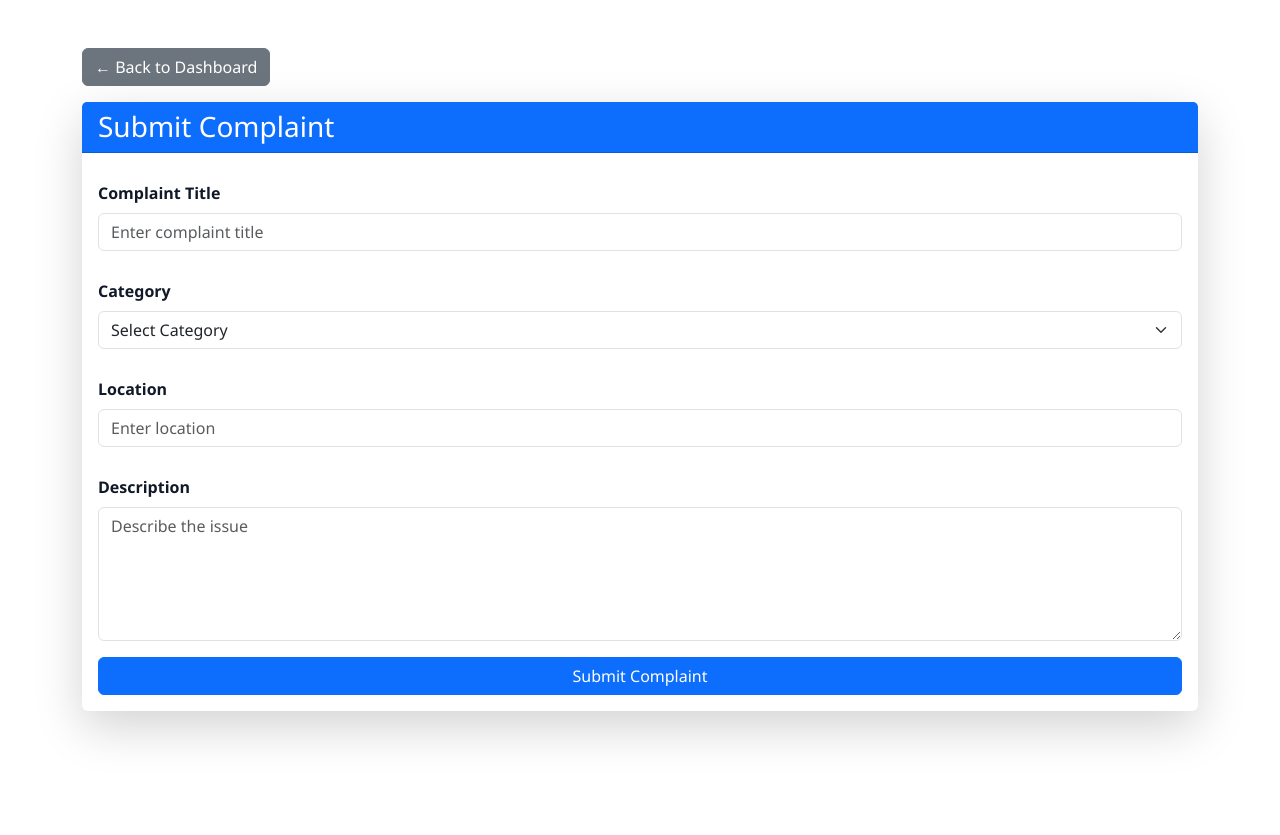
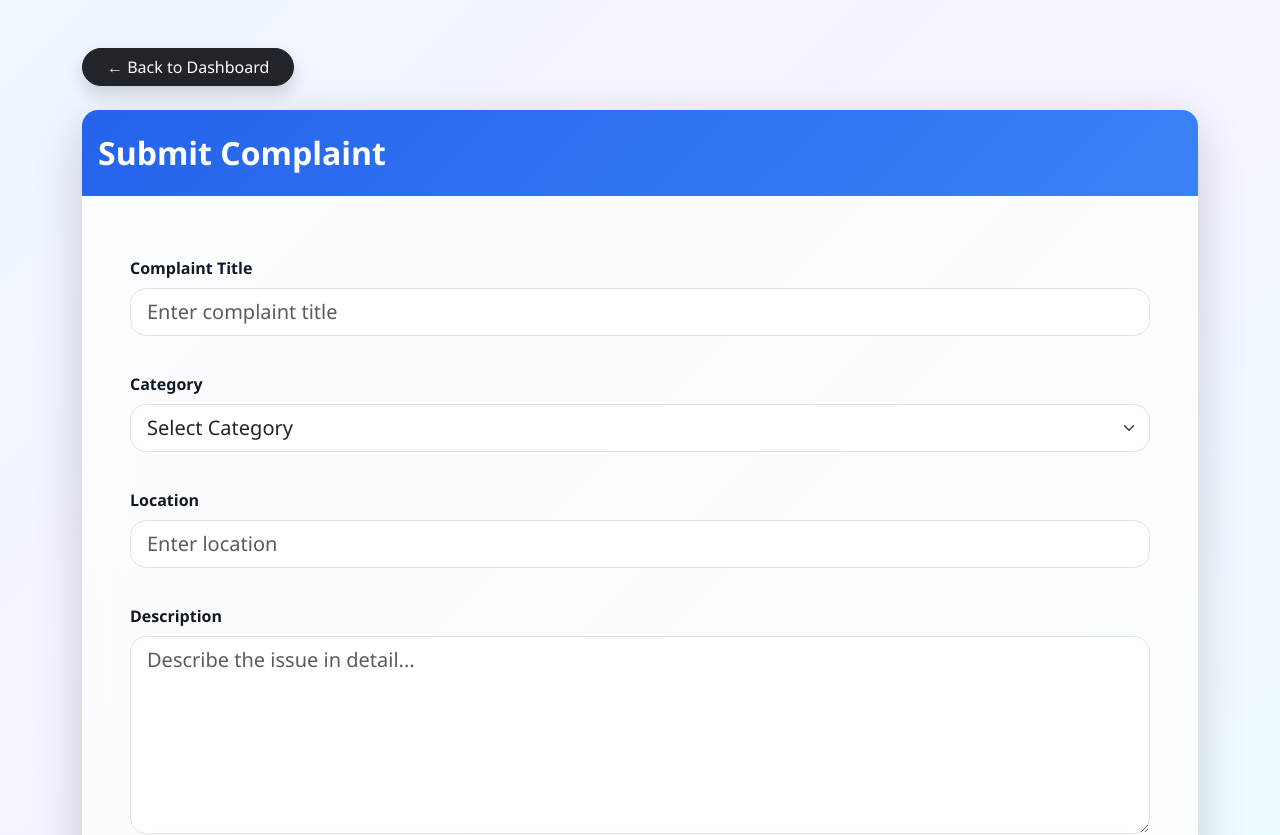
Before and after one commit to daya-anil-s/campus-complaint-management-system, a React app in the folder frontend/: page /student/complaint in a window 1280 px wide. Shown: the top 835 px of the page. Before the commit the page ends 800 px from the top, so only its background shows below. Built offline with nearby package versions, Linux system fonts and the light colour scheme; the HTML template or start-up script is replaced by a standard one.

Commit message:
Updated Register UI

```diff
--- a/frontend/src/pages/student/ComplaintForm.jsx
+++ b/frontend/src/pages/student/ComplaintForm.jsx
@@ -2,6 +2,8 @@ import { useState } from "react";
 import { Link } from "react-router-dom";
 
 function ComplaintForm() {
+  const [success, setSuccess] = useState(false);
+
   const [formData, setFormData] = useState({
     title: "",
     category: "",
@@ -18,51 +20,103 @@ function ComplaintForm() {
 
   const handleSubmit = (e) => {
     e.preventDefault();
-    alert("Complaint Submitted!");
+
     console.log(formData);
+
+    setSuccess(true);
+
+    setFormData({
+      title: "",
+      category: "",
+      location: "",
+      description: "",
+    });
+
+    setTimeout(() => {
+      setSuccess(false);
+    }, 3000);
   };
 
   return (
-    <div className="container mt-5">
+    <div
+      className="min-vh-100 py-5"
+      style={{
+        background:
+          "linear-gradient(135deg,#eef6ff,#f5f3ff,#ecfeff)",
+      }}
+    >
+      <div className="container">
 
         <Link
           to="/student/dashboard"
-        className="btn btn-secondary mb-3"
+          className="btn btn-dark rounded-pill px-4 mb-4 shadow"
         >
           ← Back to Dashboard
         </Link>
 
-      <div className="card shadow-lg border-0">
-        <div className="card-header bg-primary text-white">
-          <h3 className="mb-0">Submit Complaint</h3>
+        {success && (
+          <div
+            className="alert alert-success border-0 shadow-lg rounded-4"
+            role="alert"
+          >
+            ✅ Complaint submitted successfully!
+          </div>
+        )}
+
+        <div
+          className="card border-0 shadow-lg rounded-4 overflow-hidden"
+          style={{
+            background: "rgba(255,255,255,0.75)",
+            backdropFilter: "blur(20px)",
+          }}
+        >
+          <div
+            className="card-header border-0 py-4"
+            style={{
+              background:
+                "linear-gradient(135deg,#2563eb,#3b82f6)",
+            }}
+          >
+            <h2 className="text-white mb-0 fw-bold">
+              Submit Complaint
+            </h2>
           </div>
 
-        <div className="card-body">
+          <div className="card-body p-4 p-md-5">
+
             <form onSubmit={handleSubmit}>
 
-            <div className="mb-3">
-              <label className="form-label">
+              <div className="mb-4">
+                <label className="form-label fw-semibold">
                   Complaint Title
                 </label>
+
                 <input
                   type="text"
                   name="title"
-                className="form-control"
+                  value={formData.title}
+                  className="form-control form-control-lg rounded-4"
                   placeholder="Enter complaint title"
                   onChange={handleChange}
+                  required
                 />
               </div>
 
-            <div className="mb-3">
-              <label className="form-label">
+              <div className="mb-4">
+                <label className="form-label fw-semibold">
                   Category
                 </label>
+
                 <select
                   name="category"
-                className="form-select"
+                  value={formData.category}
+                  className="form-select form-select-lg rounded-4"
                   onChange={handleChange}
+                  required
                 >
-                <option value="">Select Category</option>
+                  <option value="">
+                    Select Category
+                  </option>
                   <option>Classroom</option>
                   <option>Laboratory</option>
                   <option>Hostel</option>
@@ -75,40 +129,54 @@ function ComplaintForm() {
                 </select>
               </div>
 
-            <div className="mb-3">
-              <label className="form-label">
+              <div className="mb-4">
+                <label className="form-label fw-semibold">
                   Location
                 </label>
+
                 <input
                   type="text"
                   name="location"
-                className="form-control"
+                  value={formData.location}
+                  className="form-control form-control-lg rounded-4"
                   placeholder="Enter location"
                   onChange={handleChange}
+                  required
                 />
               </div>
 
-            <div className="mb-3">
-              <label className="form-label">
+              <div className="mb-4">
+                <label className="form-label fw-semibold">
                   Description
                 </label>
+
                 <textarea
-                rows="5"
+                  rows="6"
                   name="description"
-                className="form-control"
-                placeholder="Describe the issue"
+                  value={formData.description}
+                  className="form-control form-control-lg rounded-4"
+                  placeholder="Describe the issue in detail..."
                   onChange={handleChange}
+                  required
                 />
               </div>
 
               <button
                 type="submit"
-              className="btn btn-primary w-100"
+                className="btn w-100 py-3 text-white fw-bold rounded-4 shadow-lg"
+                style={{
+                  background:
+                    "linear-gradient(135deg,#2563eb,#3b82f6)",
+                  border: "none",
+                  fontSize: "18px",
+                }}
               >
                  Submit Complaint
               </button>
 
             </form>
+
+          </div>
         </div>
       </div>
     </div>
```
Lines whose indentation alone changed are shown as unchanged.
